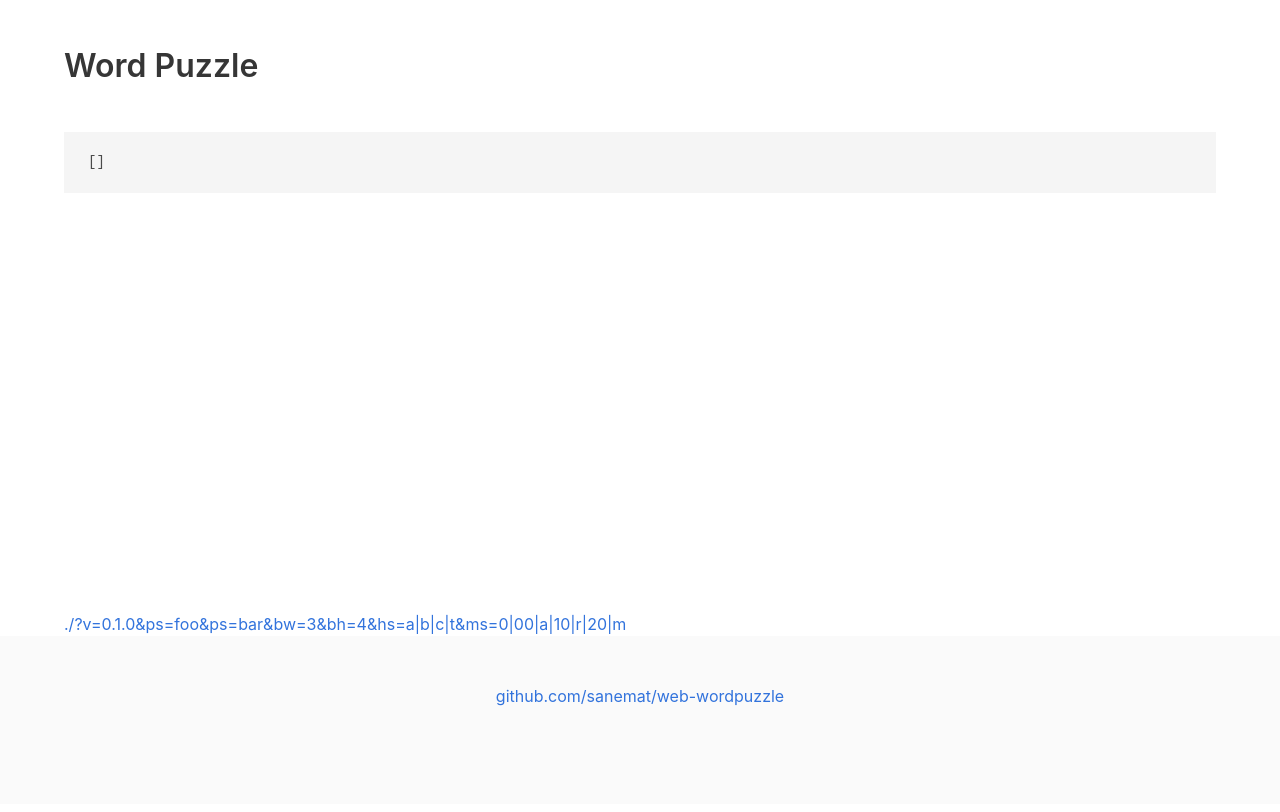
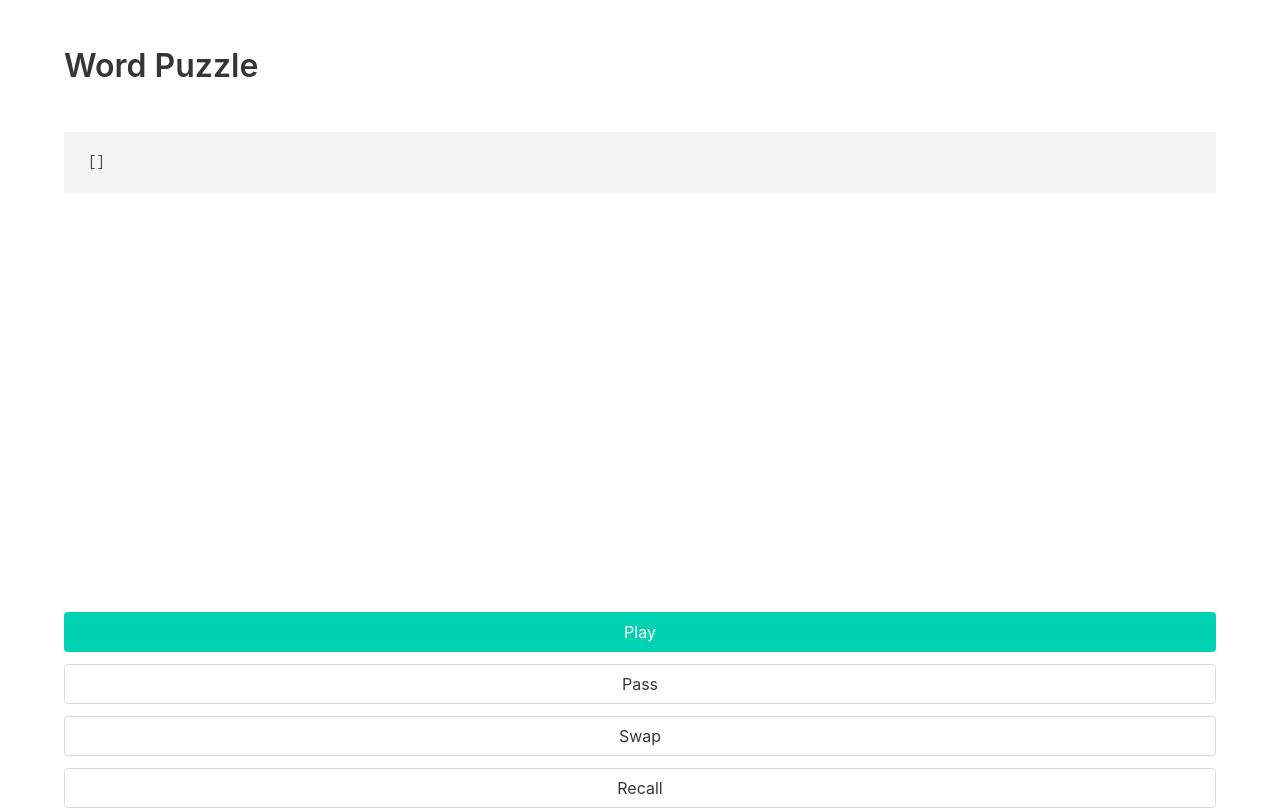
Before and after one commit to sanemat/web-wordpuzzle, a website: page index.html in a window 1280 px wide. Shown: the top 812 px of the page. Drawn offline with Linux system fonts and the light colour scheme.

Commit message:
feat(play): button play

```diff
--- a/index.html
+++ b/index.html
@@ -21,6 +21,26 @@
     <section>
       <div class="container">
         <div id="game" class="main__game"></div>
+        <div class="field main__move">
+          <div class="control">
+            <button class="button is-primary js-play is-fullwidth">Play</button>
+          </div>
+        </div>
+        <div class="field main__others">
+          <div class="control">
+            <button class="button js-pass is-fullwidth">Pass</button>
+          </div>
+        </div>
+        <div class="field main__others">
+          <div class="control">
+            <button class="button js-swap is-fullwidth">Swap</button>
+          </div>
+        </div>
+        <div class="field main__others">
+          <div class="control">
+            <button class="button js-recall is-fullwidth">Recall</button>
+          </div>
+        </div>
         <div>
           <a
             href="./?v=0.1.0&ps=foo&ps=bar&bw=3&bh=4&hs=a|b|c|t&ms=0|00|a|10|r|20|m"
--- a/src/script.js
+++ b/src/script.js
@@ -133,4 +133,12 @@ function render() {
         }
       );
   });
+
+  const play = document.body.querySelector(".js-play");
+  if (play) {
+    play.addEventListener("click", (ev) => {
+      console.log("play");
+      console.log(ev);
+    });
+  }
 })();
```
